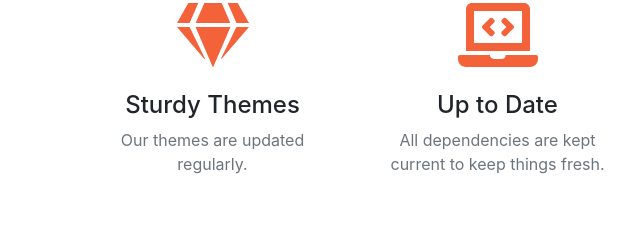
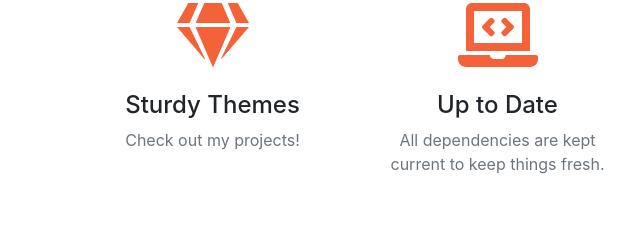
Before and after one commit to taymar2022/Portfolio, a plain HTML site: page index.html in a window 1280 px wide. Shown: the part 1540-1780 px from the top of the page, 0-640 px from the left. Drawn offline with nearby package versions, Linux system fonts and the light colour scheme; a web font is replaced by a local one.

Commit message:
added description

```diff
--- a/index.html
+++ b/index.html
@@ -72,7 +72,7 @@
                         <div class="mt-5">
                             <i class="fas fa-4x fa-gem text-primary mb-4"></i>
                             <h3 class="h4 mb-2">Sturdy Themes</h3>
-                            <p class="text-muted mb-0">Our themes are updated regularly.</p>
+                            <p class="text-muted mb-0">Check out my projects!</p>
                         </div>
                     </div>
                     <div class="col-lg-3 col-md-6 text-center">
```
